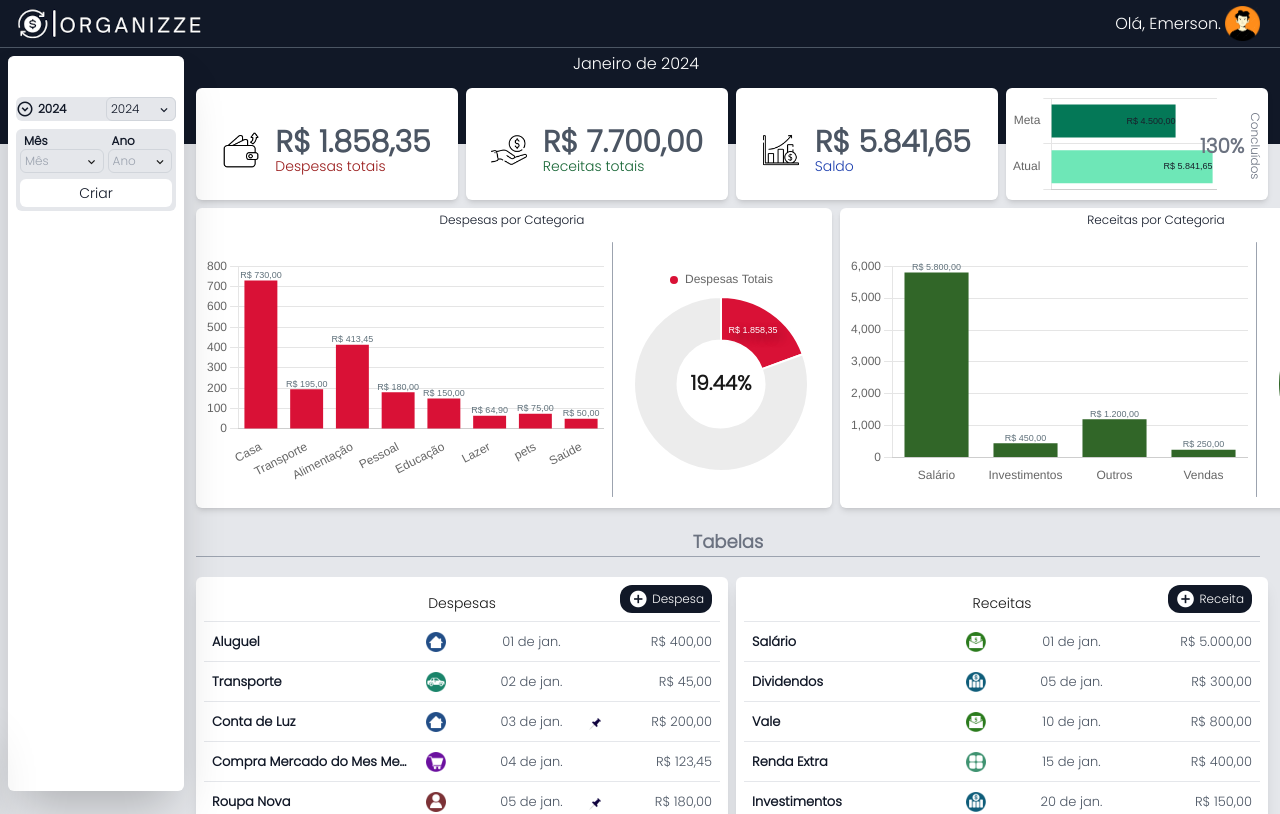
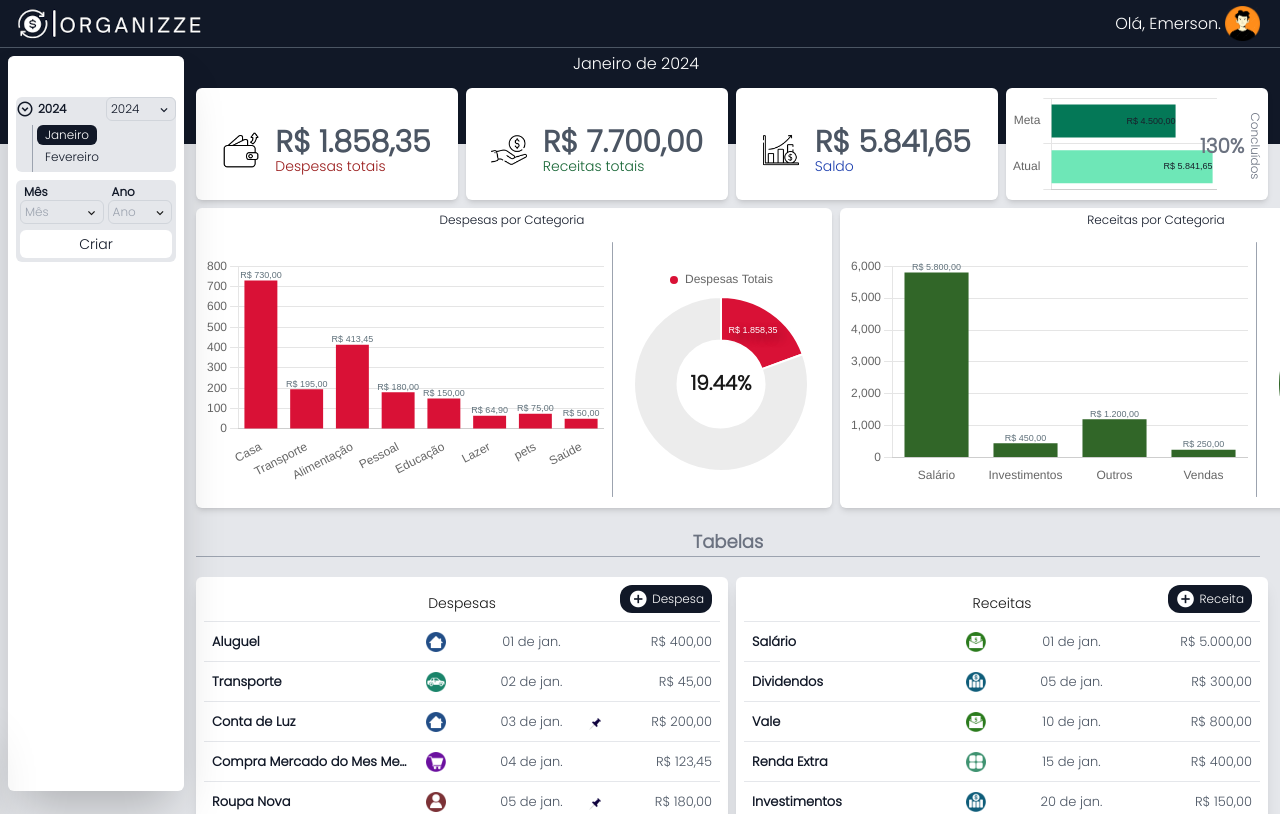
Before and after one commit to RodriguesEmerson/organizze, a Next.js app: page /dashboard/monthly in a window 1280 px wide. Shown: the top 814 px of the page. Built offline with nearby package versions, Linux system fonts and the light colour scheme.

Commit message:
Estudando

```diff
--- a/app/UI/SideBar/SideBar.jsx
+++ b/app/UI/SideBar/SideBar.jsx
@@ -3,7 +3,7 @@
 import { useTableStore } from "@/app/zustand/useTablesStore";
 import { useSideBar } from "@/app/hooks/useSideBar";
 import { Spinner } from "../spinner";
-import { useState, memo, useCallback, useRef } from "react";
+import { useState, memo, useCallback, useRef, useEffect } from "react";
 import { useUtils } from "@/app/hooks/useUtils";
 import { Select } from "@/app/components/selects/Select";
 
@@ -70,14 +70,18 @@ function TablesListMonths({ year, tables }) {
    const selectedTable = useTableStore((state) => state.selectedTable);
    const { toUpperFirstLeter } = useUtils();
 
+   useEffect(()=>{
+      localStorage.setItem('storedExpandUl', expandUlYear)
+   },[expandUlYear])
+
    return (
       <li
          key={year}
          className={`w-full overflow-hidden transition-max-height duration-200 ease-in-out`}
-         style={{ maxHeight: !expandUlYear ? '24px' : `${tables[year].length * 24 + 27}px` }}
+         style={{ maxHeight: expandUlYear ? '24px' : `${tables[year].length * 24 + 27}px` }}
       >
          <div className="flex flex-row h-6 gap-1 items-center mb-1 cursor-pointer rounded-md hover:bg-gray-300 transition-all"
-            onClick={() => {setExpandUlYear(!expandUlYear); localStorage.setItem('storedExpandUl', !expandUlYear); console.log(localStorage.getItem('storedExpandUl'))}}
+            onClick={() => {setExpandUlYear(!expandUlYear); console.log(localStorage.getItem('storedExpandUl'))}}
          >
             <span className={`material-icons-outlined !text-lg transition-all ${expandUlYear && "rotate-180"}`}>
                expand_circle_down
```
